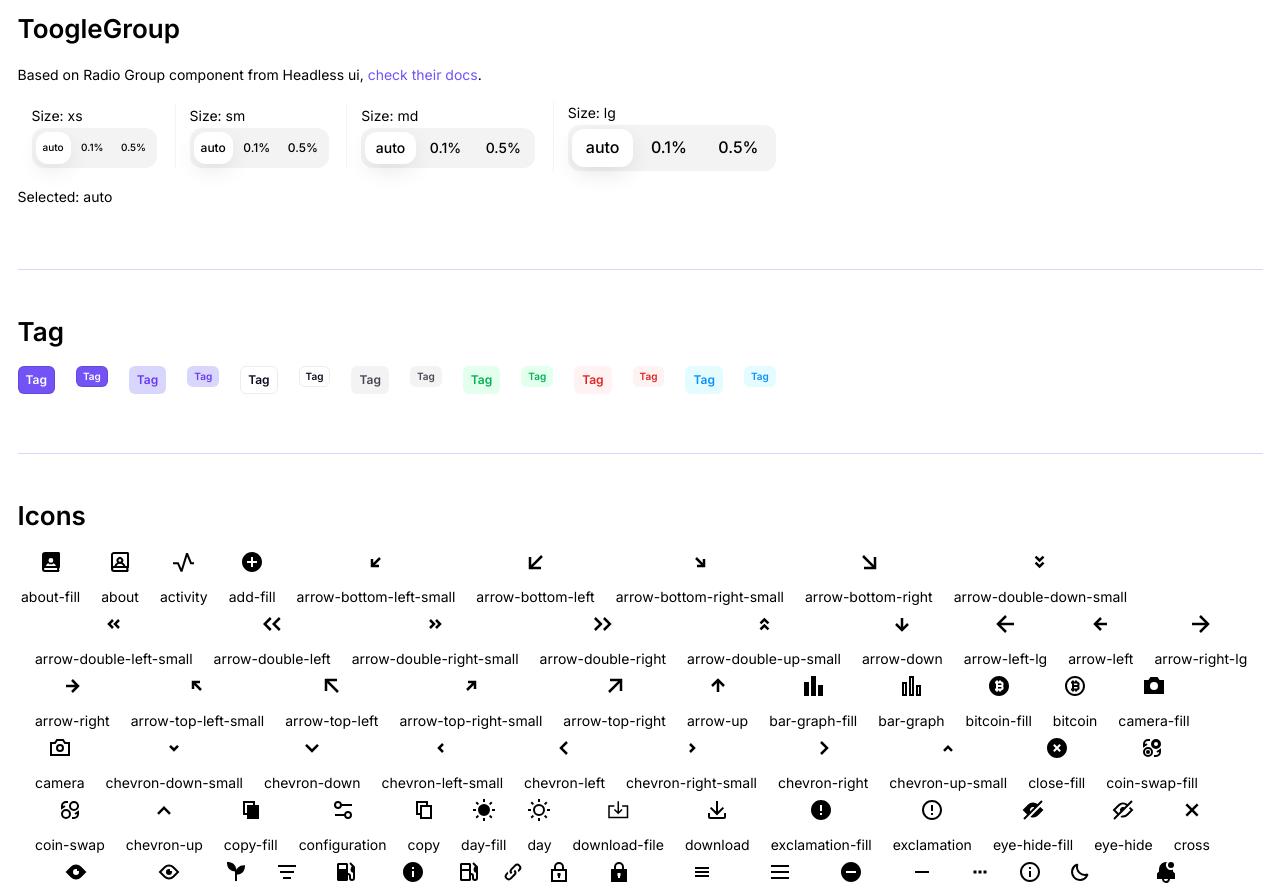
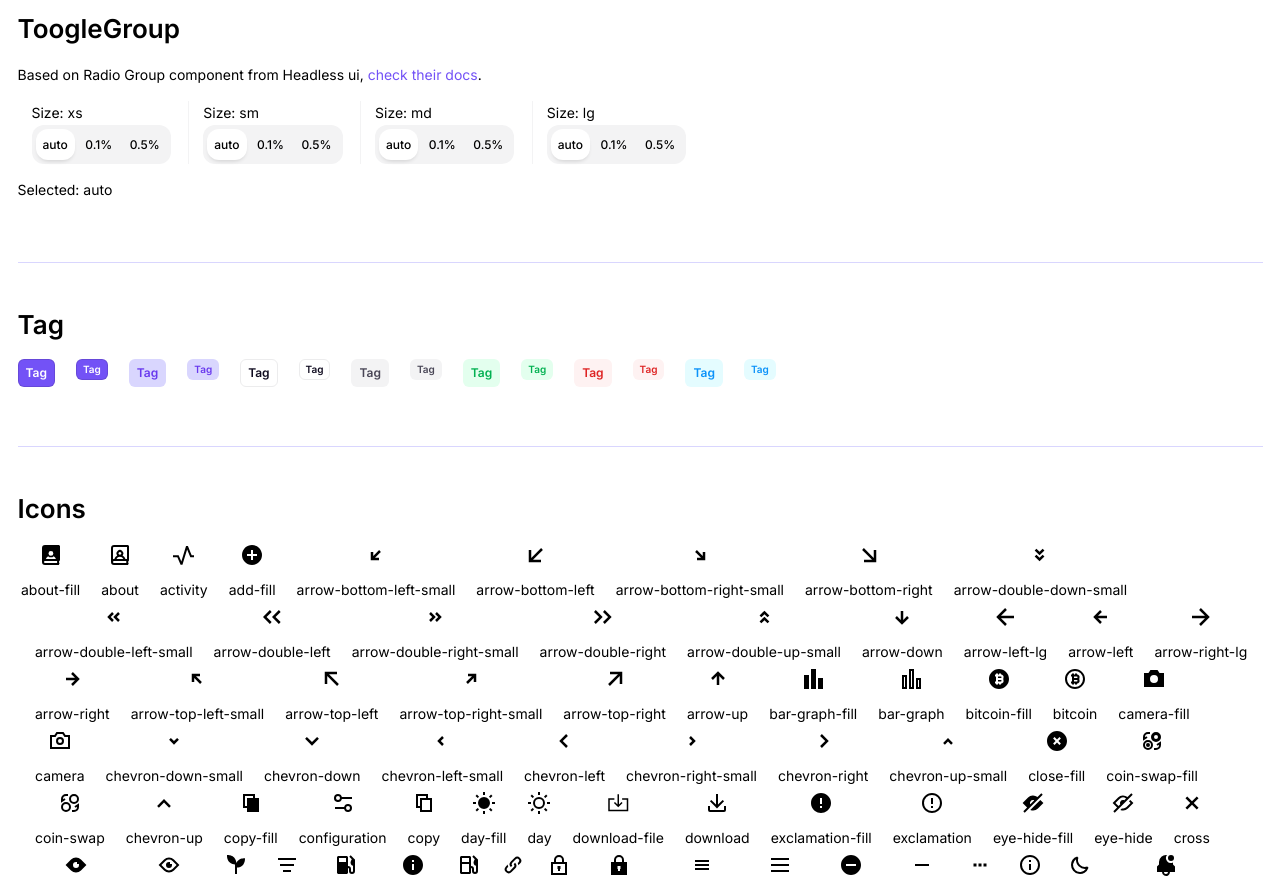
Before and after one commit to SwaprHQ/swapr-ui-website, a Next.js app: page /ui in a window 1280 px wide. Shown: the part 1480-2372 px from the top of the page. Built offline with nearby package versions, Linux system fonts and the light colour scheme.

Commit message:
remove size from parent as pass it directly on childs

```diff
--- a/ui/ToggleGroup.tsx
+++ b/ui/ToggleGroup.tsx
@@ -1,11 +1,4 @@
-import {
-  Children,
-  Dispatch,
-  ReactNode,
-  SetStateAction,
-  cloneElement,
-  isValidElement,
-} from "react";
+import { Dispatch, ReactNode, SetStateAction } from "react";
 import { RadioGroup, RadioOptionProps } from "@headlessui/react";
 import { cva } from "class-variance-authority";
 
@@ -17,7 +10,7 @@ export const toggleOptionStyles = cva(
   {
     variants: {
       active: {
-        true: ["bg-surface-surface-0 shadow-3"],
+        true: ["bg-surface-surface-0 shadow-2"],
         false: ["hover:bg-surface-surface-1 hover:shadow-1"],
       },
       size: {
@@ -28,7 +21,7 @@ export const toggleOptionStyles = cva(
       },
     },
     defaultVariants: {
-      size: "md",
+      size: "sm",
     },
   }
 );
@@ -38,7 +31,6 @@ export type ToogleOptionSizeProp = "xs" | "sm" | "md" | "lg";
 interface ToggleGroupProp {
   value: string;
   onChange: Dispatch<SetStateAction<string>>;
-  size?: ToogleOptionSizeProp;
   children: React.ReactNode;
 }
 
@@ -46,19 +38,8 @@ export const ToggleGroup = ({
   value,
   onChange,
   children,
-  size,
   ...props
 }: ToggleGroupProp) => {
-  const renderChildrenWithProps = () => {
-    return Children.map(children, child => {
-      if (isValidElement(child)) {
-        //@ts-expect-error
-        return cloneElement(child, { size });
-      }
-      return child;
-    });
-  };
-
   return (
     <RadioGroup
       value={value}
@@ -66,7 +47,7 @@ export const ToggleGroup = ({
       className="flex space-x-1 bg-surface-surface-2 p-[4px] rounded-12 w-fit"
       {...props}
     >
-      {renderChildrenWithProps()}
+      {children}
     </RadioGroup>
   );
 };
@@ -76,17 +57,14 @@ export const ToogleGroupLabel = RadioGroup.Label;
 interface ToggleOptionProp {
   children: ReactNode;
   size?: ToogleOptionSizeProp;
+  value: string;
 }
-type ToogleGroupOptionProp = ToggleOptionProp &
-  RadioOptionProps<"input", string>;
-
 export const ToogleGroupOption = ({
   children,
   value,
+  size,
   ...props
-}: ToogleGroupOptionProp) => {
-  const { size } = props;
-
+}: ToggleOptionProp) => {
   return (
     <RadioGroup.Option value={value} {...props}>
       {({ checked }) => (
```
